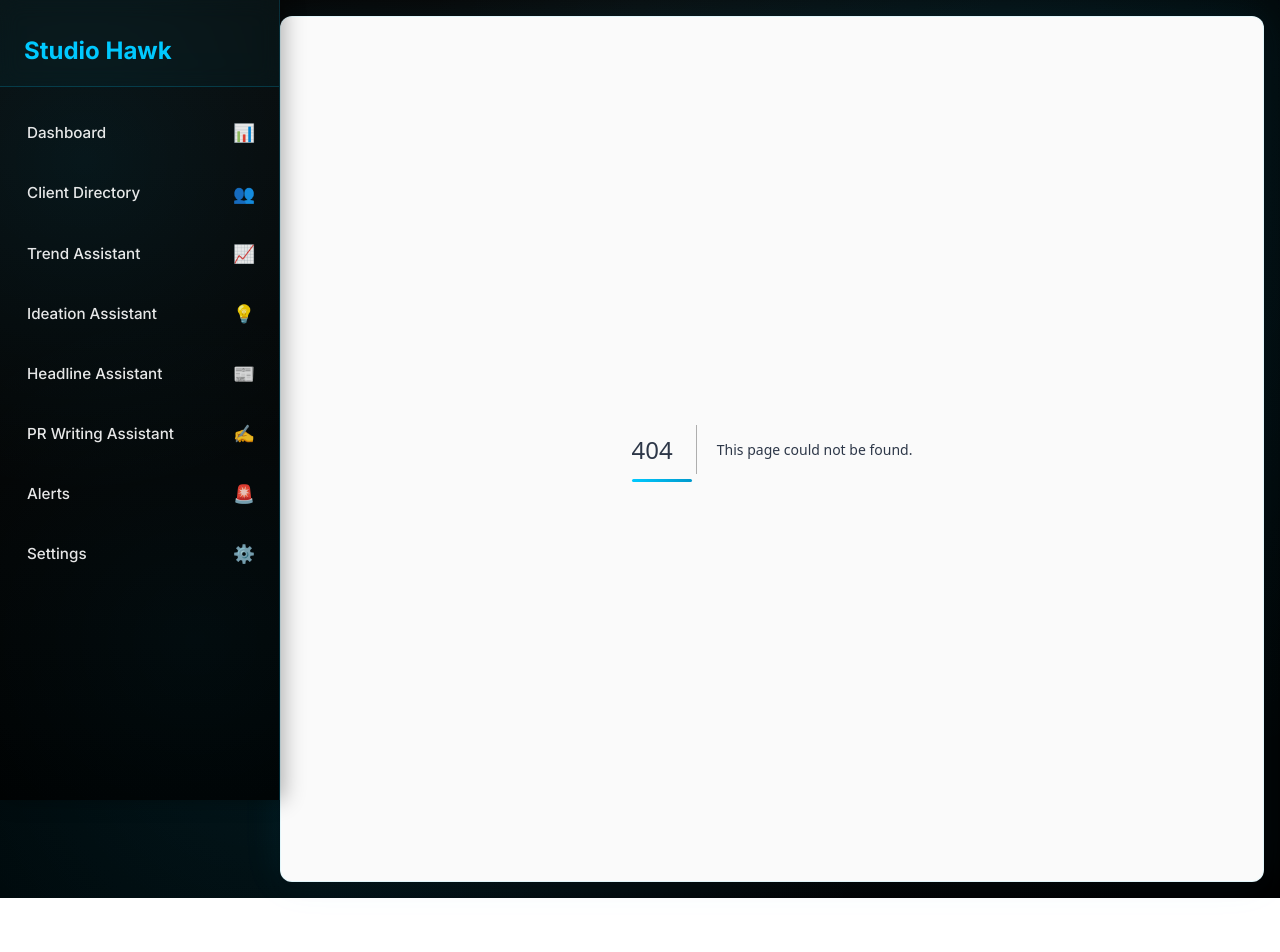
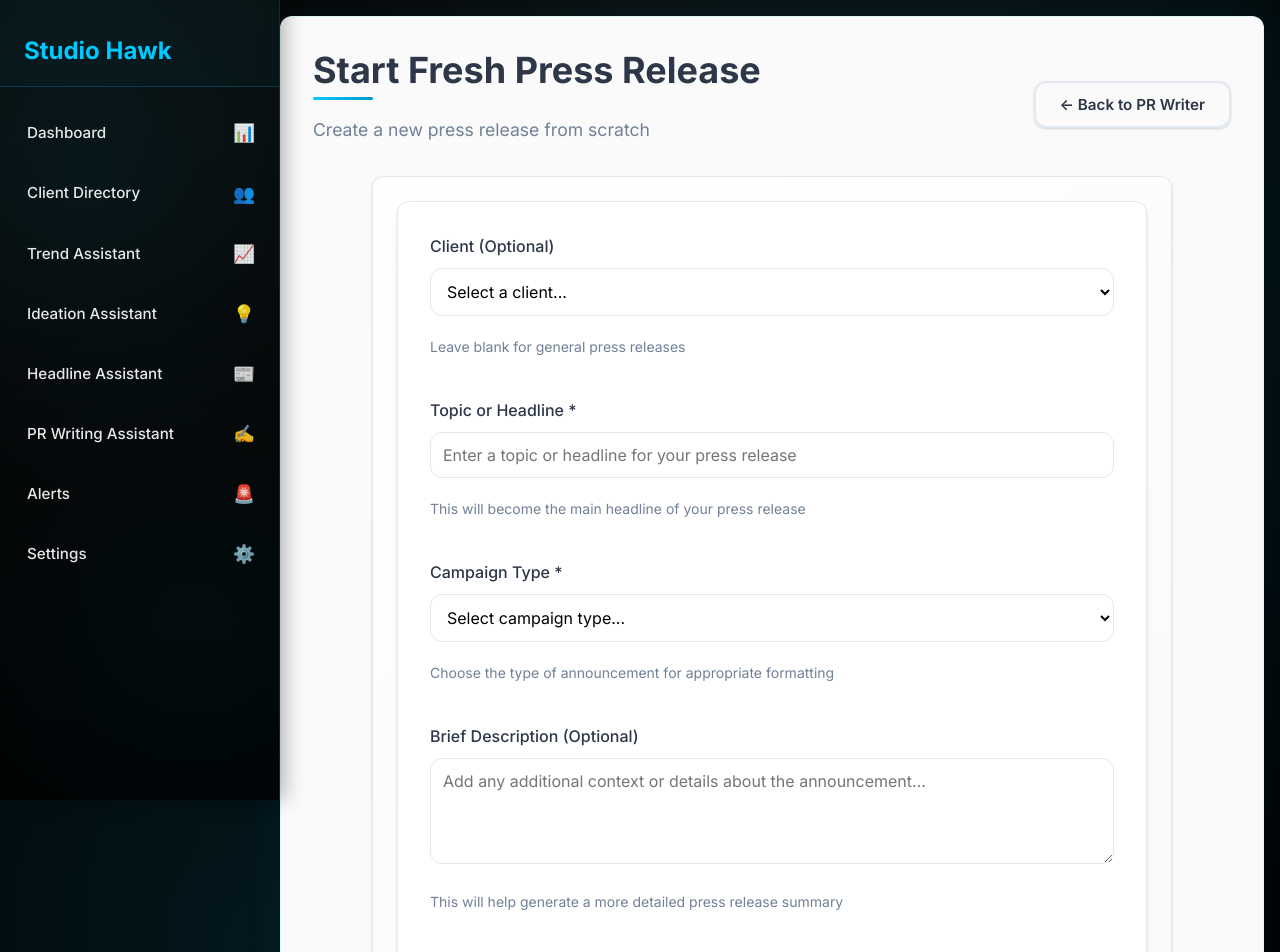
Before and after one commit to dani-studiohawk/SH-Internal-Tool, a Next.js app: page /start-fresh in a window 1280 px wide. Before the commit this address had no page. Shown: the top 952 px of the page. Before the commit the page ends 898 px from the top, so only its background shows below. Built offline with nearby package versions, Linux system fonts and the light colour scheme.

Commit message:
fresh press release

```diff
--- /dev/null
+++ b/pages/start-fresh.js
@@ -0,0 +1,187 @@
+import { useState, useEffect } from 'react';
+import { useRouter } from 'next/router';
+
+export default function StartFresh() {
+  const [freshClient, setFreshClient] = useState('');
+  const [freshTopic, setFreshTopic] = useState('');
+  const [freshCampaignType, setFreshCampaignType] = useState('');
+  const [freshDescription, setFreshDescription] = useState('');
+  const [clients, setClients] = useState([]);
+
+  const router = useRouter();
+
+  useEffect(() => {
+    const storedClients = localStorage.getItem('clients');
+    if (storedClients) {
+      setClients(JSON.parse(storedClients));
+    }
+  }, []);
+
+  const handleSubmit = (e) => {
+    e.preventDefault();
+
+    if (!freshTopic.trim()) {
+      alert('Please enter a topic or headline!');
+      return;
+    }
+
+    if (!freshCampaignType) {
+      alert('Please select a campaign type!');
+      return;
+    }
+
+    // Get client data if selected
+    let selectedClientData = null;
+    if (freshClient) {
+      selectedClientData = clients.find(c => c.id == freshClient);
+    }
+
+    // Create story data
+    const storyData = {
+      headline: freshTopic,
+      summary: freshDescription || `News about ${freshTopic}`,
+      sources: [],
+      campaignType: freshCampaignType,
+      clientData: selectedClientData,
+      context: `Fresh start: ${freshTopic}`
+    };
+
+    // Store in localStorage and navigate to PR writer
+    localStorage.setItem('storyData', JSON.stringify(storyData));
+    router.push('/pr-writing-assistant');
+  };
+
+  const handleCancel = () => {
+    router.push('/pr-writing-assistant');
+  };
+
+  return (
+    <div>
+      <div className="flex-between mb-4">
+        <div>
+          <h1>Start Fresh Press Release</h1>
+          <p className="text-muted">Create a new press release from scratch</p>
+        </div>
+        <button onClick={handleCancel} className="secondary">
+          ← Back to PR Writer
+        </button>
+      </div>
+
+      <div className="card" style={{ maxWidth: '800px', margin: '0 auto' }}>
+        <form onSubmit={handleSubmit} style={{ display: 'flex', flexDirection: 'column', gap: '1.5rem' }}>
+          {/* Client Selection */}
+          <div>
+            <label style={{ display: 'block', marginBottom: '0.5rem', fontWeight: '500' }}>
+              Client (Optional)
+            </label>
+            <select
+              value={freshClient}
+              onChange={e => setFreshClient(e.target.value)}
+              style={{ width: '100%', padding: '0.75rem', borderRadius: 'var(--border-radius)', border: '1px solid var(--border-color)' }}
+            >
+              <option value="">Select a client...</option>
+              {clients.map(client => (
+                <option key={client.id} value={client.id}>
+                  {client.name} ({client.industry})
+                </option>
+              ))}
+            </select>
+            <p className="text-muted" style={{ fontSize: '0.875rem', marginTop: '0.25rem' }}>
+              Leave blank for general press releases
+            </p>
+          </div>
+
+          {/* Topic/Headline */}
+          <div>
+            <label style={{ display: 'block', marginBottom: '0.5rem', fontWeight: '500' }}>
+              Topic or Headline *
+            </label>
+            <input
+              type="text"
+              value={freshTopic}
+              onChange={e => setFreshTopic(e.target.value)}
+              placeholder="Enter a topic or headline for your press release"
+              style={{ width: '100%', padding: '0.75rem', borderRadius: 'var(--border-radius)', border: '1px solid var(--border-color)' }}
+              required
+            />
+            <p className="text-muted" style={{ fontSize: '0.875rem', marginTop: '0.25rem' }}>
+              This will become the main headline of your press release
+            </p>
+          </div>
+
+          {/* Campaign Type */}
+          <div>
+            <label style={{ display: 'block', marginBottom: '0.5rem', fontWeight: '500' }}>
+              Campaign Type *
+            </label>
+            <select
+              value={freshCampaignType}
+              onChange={e => setFreshCampaignType(e.target.value)}
+              style={{ width: '100%', padding: '0.75rem', borderRadius: 'var(--border-radius)', border: '1px solid var(--border-color)' }}
+              required
+            >
+              <option value="">Select campaign type...</option>
+              <option value="Product launch">Product Launch</option>
+              <option value="Company milestone">Company Milestone</option>
+              <option value="Executive appointment">Executive Appointment</option>
+              <option value="Partnership">Partnership</option>
+              <option value="Award">Award</option>
+              <option value="Data lead">Data Lead</option>
+              <option value="Thought leadership">Thought Leadership</option>
+              <option value="Event">Event</option>
+              <option value="Other">Other</option>
+            </select>
+            <p className="text-muted" style={{ fontSize: '0.875rem', marginTop: '0.25rem' }}>
+              Choose the type of announcement for appropriate formatting
+            </p>
+          </div>
+
+          {/* Description */}
+          <div>
+            <label style={{ display: 'block', marginBottom: '0.5rem', fontWeight: '500' }}>
+              Brief Description (Optional)
+            </label>
+            <textarea
+              value={freshDescription}
+              onChange={e => setFreshDescription(e.target.value)}
+              placeholder="Add any additional context or details about the announcement..."
+              rows="4"
+              style={{ width: '100%', padding: '0.75rem', borderRadius: 'var(--border-radius)', border: '1px solid var(--border-color)', resize: 'vertical' }}
+            />
+            <p className="text-muted" style={{ fontSize: '0.875rem', marginTop: '0.25rem' }}>
+              This will help generate a more detailed press release summary
+            </p>
+          </div>
+
+          {/* Preview */}
+          {(freshTopic || freshDescription) && (
+            <div style={{ padding: '1rem', backgroundColor: 'var(--secondary-color)', borderRadius: 'var(--border-radius)' }}>
+              <h4 style={{ marginBottom: '0.5rem' }}>Preview</h4>
+              <div style={{ fontSize: '0.875rem' }}>
+                <strong>Headline:</strong> {freshTopic || 'Your headline here'}
+                <br />
+                <strong>Summary:</strong> {freshDescription || `News about ${freshTopic || 'your topic'}`}
+                {freshCampaignType && (
+                  <>
+                    <br />
+                    <strong>Type:</strong> {freshCampaignType}
+                  </>
+                )}
+              </div>
+            </div>
+          )}
+
+          {/* Buttons */}
+          <div style={{ display: 'flex', gap: '1rem', justifyContent: 'flex-end', marginTop: '1rem', paddingTop: '1rem', borderTop: '1px solid var(--border-color)' }}>
+            <button type="button" onClick={handleCancel} className="secondary">
+              Cancel
+            </button>
+            <button type="submit">
+              Create Press Release →
+            </button>
+          </div>
+        </form>
+      </div>
+    </div>
+  );
+}
```
Also changed, not shown: pages/pr-writing-assistant.js (+1 -8 lines).
